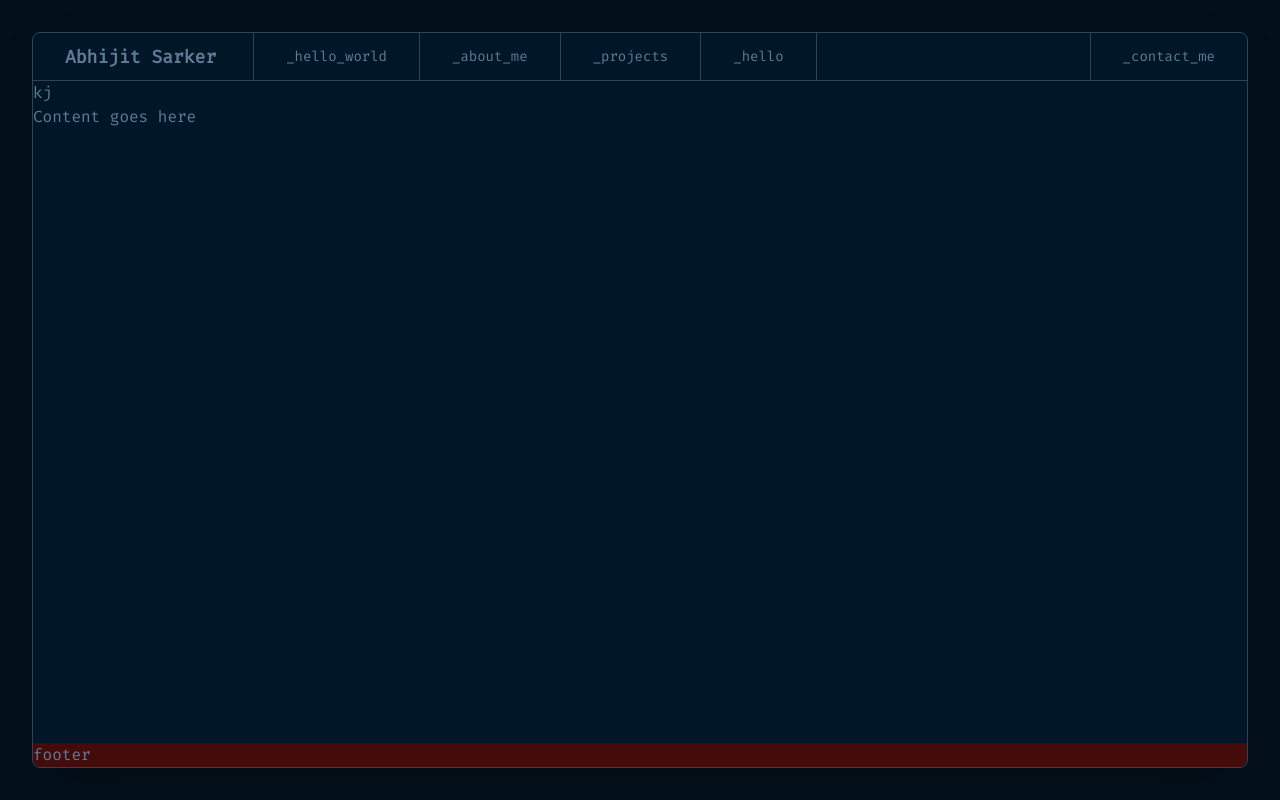
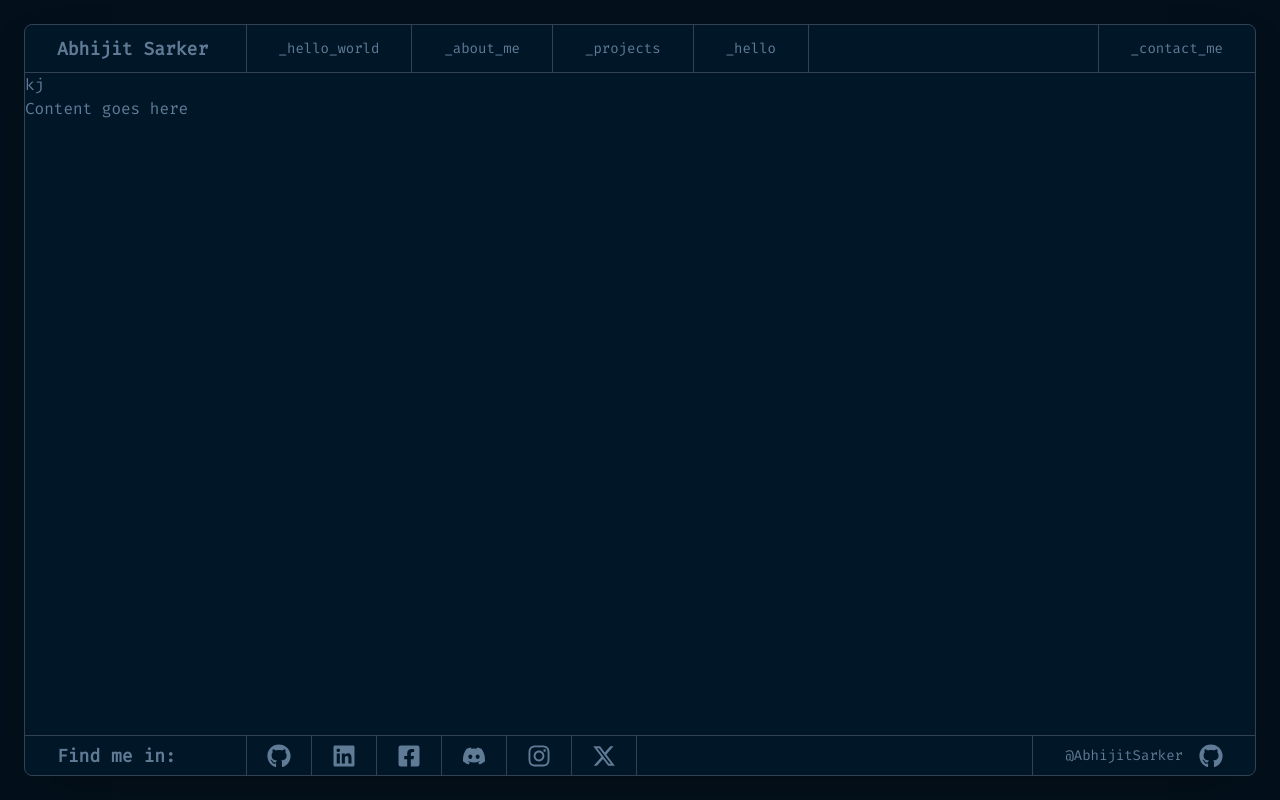
Before and after one commit to AbhijitSarker/portfolio, a React (Vite) app: page / in a window 1280 px wide. Built offline with nearby package versions, Linux system fonts and the light colour scheme.

Commit message:
added footer

```diff
--- a/src/Components/Footer/Footer.jsx
+++ b/src/Components/Footer/Footer.jsx
@@ -1,10 +1,58 @@
 import React from 'react';
+import { Link } from 'react-router-dom';
+import { FaGithub } from "react-icons/fa";
+import { FaLinkedin } from "react-icons/fa";
+import { FaFacebookSquare } from "react-icons/fa";
+import { FaDiscord } from "react-icons/fa";
+import { FaXTwitter } from "react-icons/fa6";
+import { FaInstagram } from "react-icons/fa";
 
 const Footer = () => {
     return (
-        <div>
-            footer
-        </div>
+        <div className=' flex flex-row justify-between border-t border-t-slate-700 h-10 text-sm'>
+            {/* name */}
+            <div className='md:border-r md:border-r-slate-700 px-8 md:w-64 hidden md:flex items-center text-lg font-semibold'>
+                <p>Find me in:</p>
+            </div>
+
+
+
+            {/* links for large device*/}
+            <div className='flex flex-row justify-between w-full'>
+                <div className='flex  md:w-full flex-row text-2xl justify-between md:justify-start'>
+
+                    <Link to={'/'}>
+                        <div className='flex items-center h-full w-full border-r  border-r-slate-700  justify-center mx-auto p-3 md:px-5 hover:text-white hover:bg-[#0F2031]'><FaGithub /></div>
+                    </Link>
+
+
+                    <Link to={'/'}>
+                        <div className='flex items-center h-full w-full border-r  border-r-slate-700  justify-center p-3 md:px-5 hover:text-white hover:bg-[#0F2031]'><FaLinkedin /></div>
+                    </Link>
+                    <Link to={'/'}>
+                        <div className='flex items-center h-full w-full border-r  border-r-slate-700  justify-center p-3 md:px-5 hover:text-white hover:bg-[#0F2031]'><FaFacebookSquare /></div>
+                    </Link>
+                    <Link to={'/'}>
+                        <div className='flex items-center h-full w-full border-r  border-r-slate-700  justify-center p-3 md:px-5 hover:text-white hover:bg-[#0F2031]'><FaDiscord /></div>
+                    </Link>
+                    <Link to={'/'}>
+                        <div className='flex items-center h-full w-full border-r  border-r-slate-700  justify-center p-3 md:px-5 hover:text-white hover:bg-[#0F2031]'><FaInstagram /></div>
+                    </Link>
+                    <Link to={'/'}>
+                        <div className='flex items-center h-full w-full border-r  border-r-slate-700  justify-center p-3 md:px-5 hover:text-white hover:bg-[#0F2031]'><FaXTwitter /></div>
+                    </Link>
+
+                </div>
+
+                {/* contact me */}
+                <Link to={'/contact-me'}>
+                    <div className='hidden md:flex items-center h-full border-l  border-l-slate-700 px-8 hover:text-white hover:bg-[#0F2031]'>@AbhijitSarker <span className='text-2xl ml-4'><FaGithub /> </span></div>
+                </Link>
+
+            </div>
+
+
+        </div >
     );
 };
 
--- a/src/Components/Header/Header.jsx
+++ b/src/Components/Header/Header.jsx
@@ -6,7 +6,7 @@ import { FaBarsStaggered } from "react-icons/fa6";
 const Header = () => {
     const [open, setOpen] = useState(false);
     return (
-        <div className=' flex flex-row justify-between border-b border-b-slate-700 h-12 text-sm'>
+        <div className=' flex flex-row justify-between border-b border-b-border h-12 text-sm'>
             {/* name */}
             <div className='md:border-r md:border-r-slate-700 px-8 md:w-64 flex items-center text-lg font-semibold'>
                 <p>Abhijit Sarker</p>
@@ -22,22 +22,23 @@ const Header = () => {
                     }
                 </div>
 
-                <div className='w-full border-b h-full bg-[#011627] rounded-lg  border-b-slate-700'>
+                <div className='w-full border-b h-full bg-[#011627] rounded-lg  border-b-border'>
                     <Link to={'/'} className='w-full' onClick={() => setOpen(!open)} >
-                        <div className='flex items-center justify-center h-16 border-b  border-b-slate-700 px-8 hover:text-white hover:bg-[#0F2031]'>_hello_world</div>
+                        <div className='flex items-center justify-center h-16 border-b  border-b-border px-8 hover:text-white hover:bg-[#0F2031]'>_hello_world</div>
                     </Link>
                     <Link to={'/about-me'} onClick={() => setOpen(!open)}>
-                        <div className='flex items-center justify-center h-16 border-b  border-b-slate-700 px-8 hover:text-white hover:bg-[#0F2031]'>_about_me</div>
+                        <div className='flex items-center justify-center h-16 border-b  border-b-border px-8 hover:text-white hover:bg-[#0F2031]'>_about_me</div>
                     </Link>
                     <Link to={'/projects'} onClick={() => setOpen(!open)}>
-                        <div className='flex items-center justify-center h-16 border-b  border-b-slate-700 px-8 hover:text-white hover:bg-[#0F2031]'>_projects</div>
+                        <div className='flex items-center justify-center h-16 border-b  border-b-border px-8 hover:text-white hover:bg-[#0F2031]'>_projects</div>
                     </Link>
                     <Link to={'/contact-me'} onClick={() => setOpen(!open)}>
-                        <div className='flex items-center justify-center h-16 border-b  border-b-slate-700 px-8 hover:text-white hover:bg-[#0F2031]'>_contact_me</div>
+                        <div className='flex items-center justify-center h-16 border-b  border-b-border px-8 hover:text-white hover:bg-[#0F2031]'>_contact_me</div>
                     </Link>
                 </div>
 
             </div>
+
 
             {/* links for large device*/}
             <div className='hidden md:flex flex-row justify-between w-full'>
--- a/src/Layout/Layout.jsx
+++ b/src/Layout/Layout.jsx
@@ -4,8 +4,8 @@ import Footer from '../Components/Footer/Footer';
 
 const Layout = () => {
     return (
-        <div className='bg-[#03101B] p-3 md:p-8 h-screen  font-firaCode text-font'>
-            <div className='relative bg-[#011627] border border-slate-700 shadow-2xl h-full rounded-lg flex flex-col justify-between'>
+        <div className='bg-[#03101b] p-3 md:p-6 h-screen  font-firaCode text-font'>
+            <div className='relative bg-[#011627] border border-border shadow-2xl h-full rounded-lg flex flex-col justify-between'>
 
                 <div className=' rounded-t-lg'>
                     <Header></Header>
@@ -15,7 +15,7 @@ const Layout = () => {
                     <Outlet></Outlet>
                 </div>
 
-                <div className='bg-red-950 rounded-b-lg'>
+                <div className=' rounded-b-lg'>
                     <Footer></Footer>
                 </div>
 
--- a/tailwind.config.js
+++ b/tailwind.config.js
@@ -9,7 +9,8 @@ export default {
       colors: {
         primary: '#111827',
         secondary: '#F7A582',
-        font: '#607B96'
+        font: '#607b96',
+        border: '#334155'
       },
       fontFamily: {
         firaCode: ['Fira Code', 'monospace']
```
